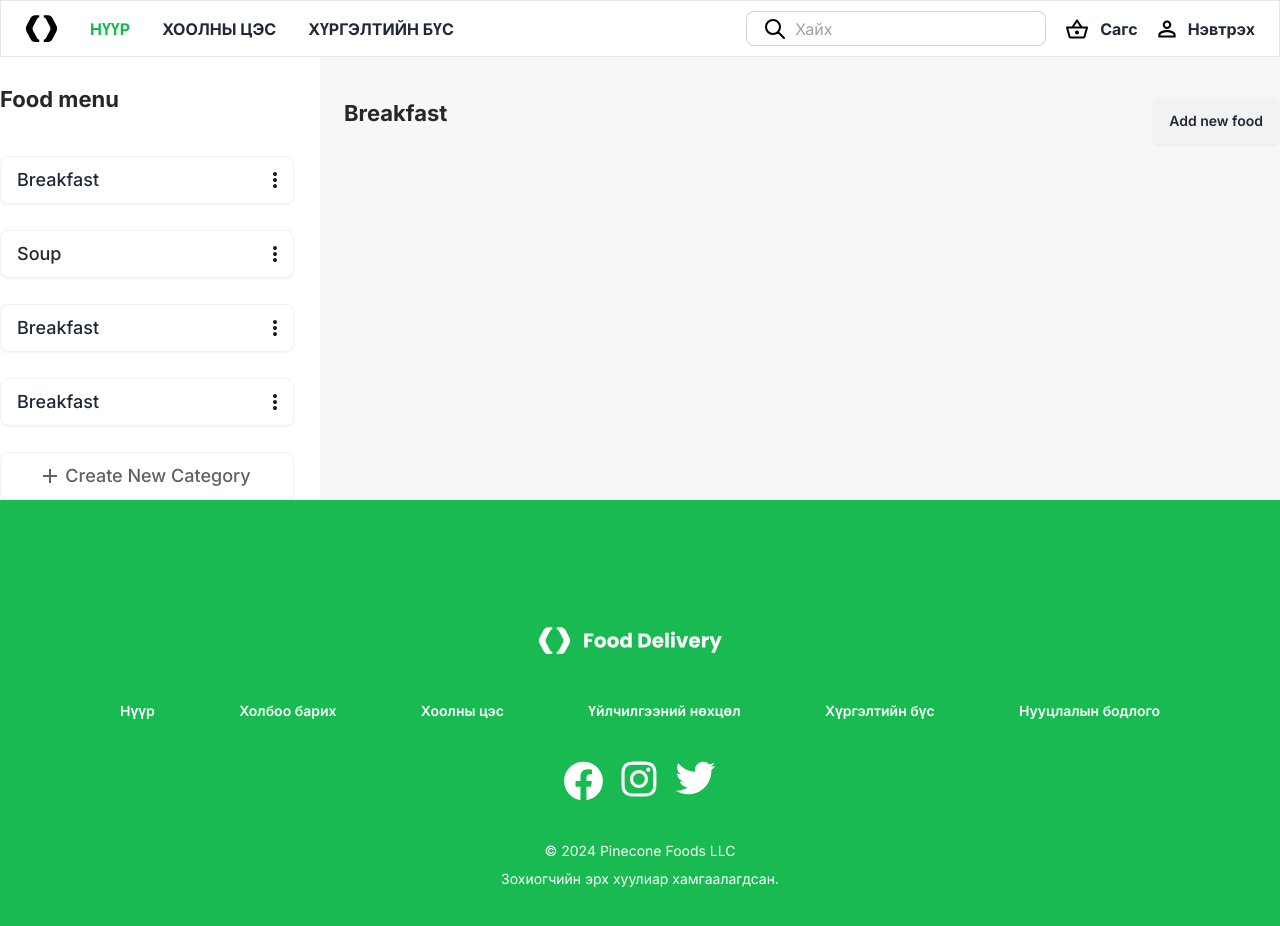
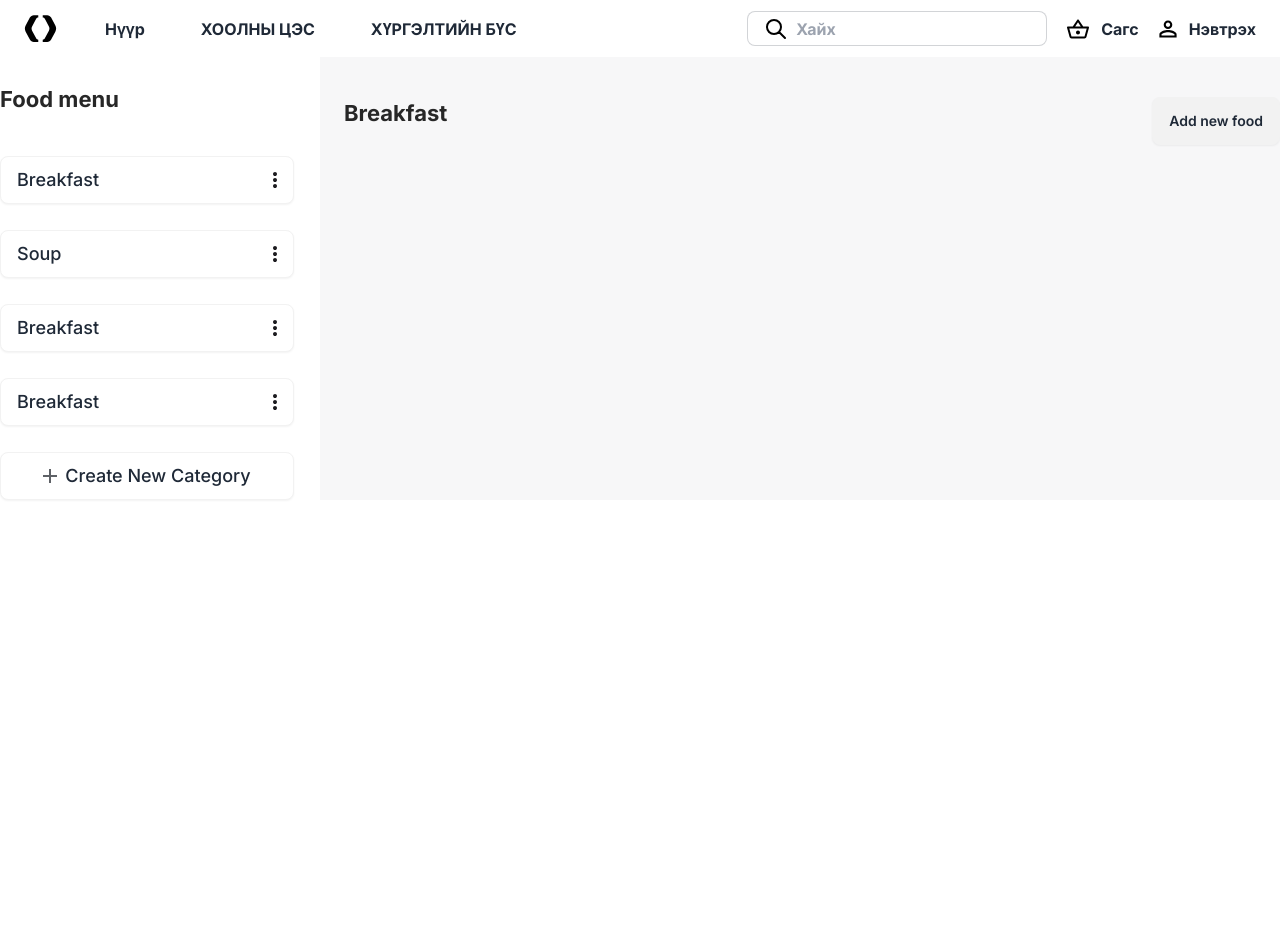
Before and after one commit to derrick-munkhbat/food-delivery-team7, a Next.js app in the folder ui/: page /admin in a window 1280 px wide. Shown: the top 926 px of the page. After the commit the page ends 800 px from the top, so only its background shows below. Built offline with nearby package versions, Linux system fonts and the light colour scheme.

Commit message:
header responsive

```diff
--- a/ui/package.json
+++ b/ui/package.json
@@ -12,7 +12,7 @@
     "next": "14.1.3",
     "react": "^18",
     "react-dom": "^18",
-    "react-icon": "^1.0.0"
+    "react-icons": "^5.0.1"
   },
   "devDependencies": {
     "@types/node": "^20",
--- /dev/null
+++ b/ui/public/Icons/Menuicon.tsx
@@ -0,0 +1,24 @@
+export function Menu() {
+  return (
+    <svg
+      xmlns="http://www.w3.org/2000/svg"
+      width="32"
+      height="32"
+      viewBox="0 0 32 32"
+      fill="none"
+    >
+      <path
+        d="M26.7333 14.6667H5.26667C4.56711 14.6667 4 15.2338 4 15.9333V16.0667C4 16.7662 4.56711 17.3333 5.26667 17.3333H26.7333C27.4329 17.3333 28 16.7662 28 16.0667V15.9333C28 15.2338 27.4329 14.6667 26.7333 14.6667Z"
+        fill="#1A1A1A"
+      />
+      <path
+        d="M26.7333 21.3333H5.26667C4.56711 21.3333 4 21.9004 4 22.6V22.7333C4 23.4329 4.56711 24 5.26667 24H26.7333C27.4329 24 28 23.4329 28 22.7333V22.6C28 21.9004 27.4329 21.3333 26.7333 21.3333Z"
+        fill="#1A1A1A"
+      />
+      <path
+        d="M26.7333 8H5.26667C4.56711 8 4 8.56711 4 9.26667V9.4C4 10.0996 4.56711 10.6667 5.26667 10.6667H26.7333C27.4329 10.6667 28 10.0996 28 9.4V9.26667C28 8.56711 27.4329 8 26.7333 8Z"
+        fill="#1A1A1A"
+      />
+    </svg>
+  );
+}
--- a/ui/src/app/Header.tsx
+++ b/ui/src/app/Header.tsx
@@ -1,33 +1,77 @@
+"use client";
+
+import { useState } from "react";
 import { HeaderLogo } from "../../public/Headerlogo";
 import { NevtrehIcon } from "../../public/Nevtrehicon";
 import { SagsIcon } from "../../public/SagsIcon";
 import { SearchIcon } from "../../public/SearchIcon";
+import { Menu } from "../../public/Icons/Menuicon";
+import { IoChevronBack } from "react-icons/io5";
+import { Mainmenu } from "@/components/DATA/MainMenu";
 
 export function Header() {
   return (
-    <div className="top-0 z-10 bg-white  h-[57px] justify-between   flex gap-5 container mx-auto border px-5 py-5 xl:py-[8px]  xl:px-[24px] ">
+    <div className="top-0 z-10 bg-white  h-[57px] justify-between w-full mx-auto flex gap-5 container  px-5 py-5 xl:py-[8px]  xl:px-[24px] ">
       <div className=" font-bold flex gap-8 justify-center items-center">
         <HeaderLogo />
-        <h2 className="text-[#18BA51]">НҮҮР</h2>
-        <h2>ХООЛНЫ ЦЭС</h2>
-        <h2>ХҮРГЭЛТИЙН БҮС</h2>
+        <div className="flex  items-center justify-center flex-1 max-sm:hidden">
+          <Mainmenu />
+        </div>
       </div>
       <div className=" flex gap-5">
-        <div className="flex justify-center items-center">
+        <div className="flex gap-3 font-bold  justify-center flex-1 max-sm:hidden  items-center  ">
           <label className="input h-[35px] input-bordered flex items-center gap-2">
             <SearchIcon />
             <input type="text" className="grow" placeholder="Хайх" />
           </label>
         </div>
-        <div className="flex gap-3 font-bold  items-center ">
+        <div className="flex gap-3 font-bold  justify-center flex-1 max-sm:hidden  items-center ">
           <SagsIcon />
           <p>Сагс</p>
         </div>
-        <div className="flex gap-3 font-bold items-center ">
+        <div className="flex gap-3 font-bold  justify-center flex-1 max-sm:hidden  items-center ">
           <NevtrehIcon />
           <p>Нэвтрэх</p>
         </div>
       </div>
+      <MobileMenu />
     </div>
   );
 }
+
+function MobileMenu() {
+  const [visible, setVisible] = useState(false);
+
+  function closeMenu() {
+    setVisible(false);
+  }
+
+  function openMenu() {
+    setVisible(true);
+  }
+
+  return (
+    <>
+      <button onClick={openMenu} className="flex sm:hidden items-center ">
+        <Menu />
+      </button>
+      {visible && <div className="fixed bg-slate-400/70 inset-0 "></div>}
+      <div
+        className={`fixed bg-white top-0 bottom-0 w-3/4 transition-all ${
+          visible ? "right-0" : "-right-full"
+        }`}
+      >
+        <div className="flex p-3 gap-5">
+          <button className="text-2xl" onClick={closeMenu}>
+            <IoChevronBack />
+          </button>
+          <img
+            src="https://assets-global.website-files.com/64d1a97b791d8ca9bb004633/65cca425b8c0d5d11e8e2992_Logo.svg"
+            loading="lazy"
+            alt="Pinecone Academy Logo"
+          />
+        </div>
+      </div>
+    </>
+  );
+}
--- a/ui/src/app/admin/page.tsx
+++ b/ui/src/app/admin/page.tsx
@@ -1,3 +1,5 @@
+"use client";
+
 import { DetailIcon } from "../../../public/Icons/DetailIcon";
 import { AddIcon } from "../../../public/Icons/AddIcon";
 
@@ -31,7 +33,7 @@ export default function AdminMenu() {
               className="btn bg-white"
             >
               <AddIcon />
-              <p className="text-lg font-medium text-[#5E6166]">Create New Category</p>
+              <p className="text-lg font-medium">Create New Category</p>
             </button>
             <dialog id="my_modal_3" className="modal">
               <div className="modal-box">
--- a/ui/src/app/layout.tsx
+++ b/ui/src/app/layout.tsx
@@ -23,7 +23,7 @@ export default function RootLayout({
         <Header />
 
         {children}
-        <Footer />
+        {/* <Footer /> */}
       </body>
     </html>
   );
--- /dev/null
+++ b/ui/src/components/Data/MainMenu.tsx
@@ -0,0 +1,19 @@
+import { MainMenuitems } from "./MainMenuItrems";
+
+export function Mainmenu() {
+  return (
+    <>
+      <div className="flex  p-2 md:flex items-center justify-center flex-1 gap-10 ">
+        {MainMenuitems.map((item) => (
+          <a
+            key={item.id}
+            className="px-2 py4 border-l-violet-200"
+            href={item.link}
+          >
+            {item.label}
+          </a>
+        ))}
+      </div>
+    </>
+  );
+}
--- /dev/null
+++ b/ui/src/components/Data/MainMenuItrems.tsx
@@ -0,0 +1,5 @@
+export const MainMenuitems = [
+  { id: 1, label: "Нүүр", link: "/" },
+  { id: 2, label: "ХООЛНЫ ЦЭС", link: "/" },
+  { id: 3, label: "ХҮРГЭЛТИЙН БҮС", link: "/" },
+];
```
Also changed, not shown: 1 other file (tests, documents, lock files or other folders).
